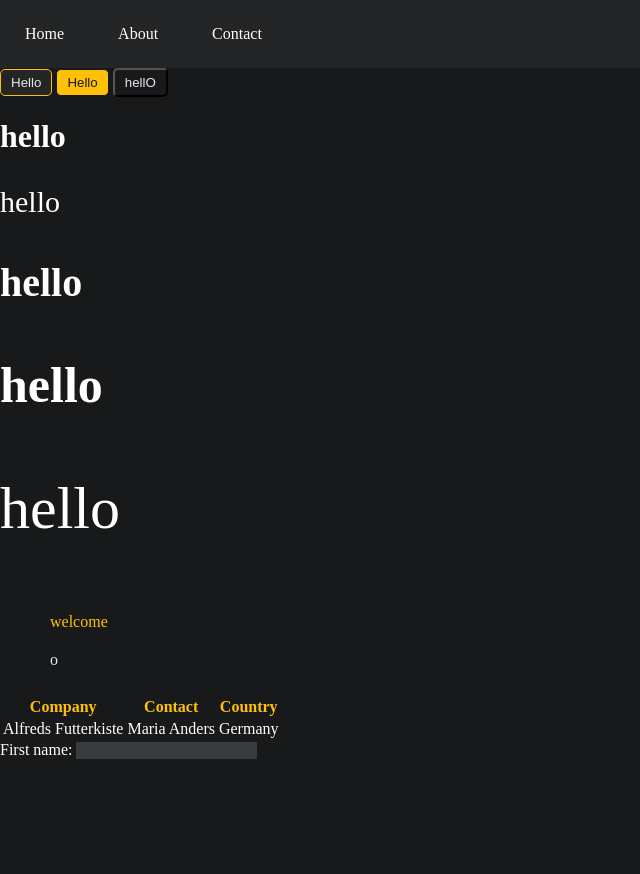
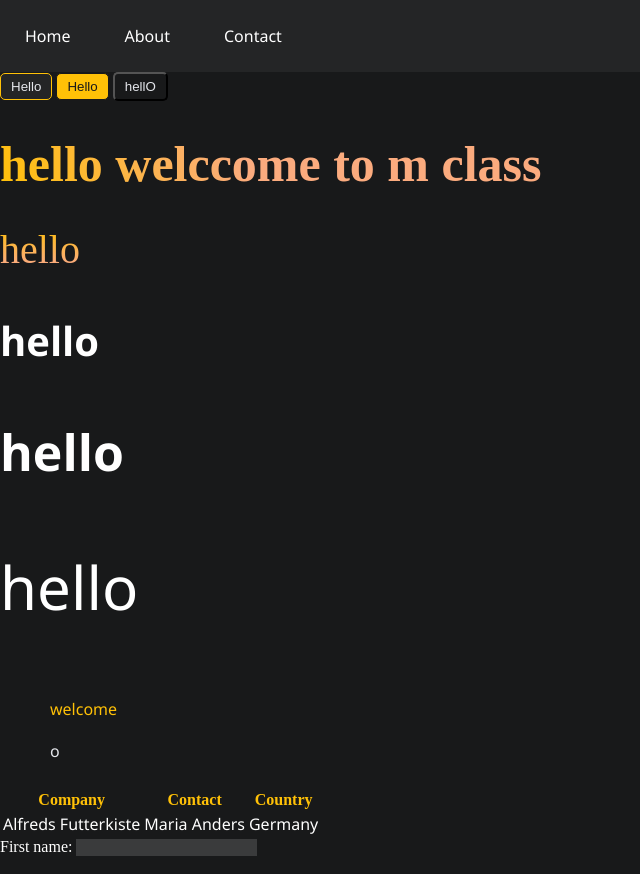
Before and after one commit to samnyarko4/Custom-CSS-Framework, a plain HTML site: page index.html in a window 1280 px wide. Shown: the whole page, without its empty margins (0-640 px from the left). Before the commit the page ends 800 px from the top, so only its background shows below. Drawn offline with Linux system fonts and the light colour scheme.

Commit message:
added styles

```diff
--- a/SASS/input.scss
+++ b/SASS/input.scss
@@ -11,9 +11,30 @@ body#bumblebee{
     background-color: $primary-color;
     margin: 0;
 
+h1{
+    font-size: 50px;
+    background-color: #FBAB7E;
+    background-image: linear-gradient(62deg,$accent-color 0% ,#FBAB7E 20%);
 
-p, h1, h2, h3, label{
+    -webkit-background-clip: text;
+    -webkit-text-fill-color: transparent;
+  }
+
+  h2{
+    font-size: 40px;
+    background-color: #FBAB7E;
+    background-image: linear-gradient(180deg,$accent-color 0% ,#FBAB7E 80%);
+
+    -webkit-background-clip: text;
+    -webkit-text-fill-color: transparent;
+  }
+p, h3, label{
+
     color: $tetiary-color;
+}
+
+p{
+    font-family: 'Segoe UI', Tahoma, Geneva, Verdana, sans-serif;
 }
 
 // Navigation bar
@@ -33,15 +54,15 @@ p, h1, h2, h3, label{
         a {
           color: #ffffff;
           text-decoration: none;
-          //Note the use of & within the nested selector (&:hover). The & symbol refers to the parent selector, allowing you to create nested pseudo-classes or pseudo-elements.
+          font-family: 'Segoe UI', Tahoma, Geneva, Verdana, sans-serif;
           &:hover {
             text-decoration: underline;
             color: $accent-color;
           }
-        }//Closes 'a' tag
-      }//Closes 'li' tag
-    }//Closes 'ul' tag
-  }//Closes 'nav' class
+        }
+      }
+    }
+  }
 
 
 
@@ -53,6 +74,7 @@ p, h1, h2, h3, label{
         list-style-type:  none;
         color: $primary-text;
         padding: 10px;
+        font-family: 'Segoe UI', Tahoma, Geneva, Verdana, sans-serif;
 
 
         a{
@@ -76,6 +98,7 @@ table{
     }
     td{
         color: $tetiary-color;
+        font-family: 'Segoe UI', Tahoma, Geneva, Verdana, sans-serif;
     }
     }
 }
--- a/index.html
+++ b/index.html
@@ -21,8 +21,8 @@
     <button class=" btn-primary">Hello</button>
     <button class=" btn-secondary">Hello</button>
     <button>hellO</button>
-    <h1 class="">hello</h1>
-    <p class="fs-md fw-reg">hello</p>
+    <h1 class="">hello welccome to m class</h1>
+    <h2 class="fs-md fw-reg">hello</h2>
     <p class="fs-lg fw-bold">hello</p>
     <p class="fs-xl fw-xbold">hello</p>
     <p class="fs-xxl">hello</p>
```
Also changed, not shown: CSS/output.css, 1 other file.
